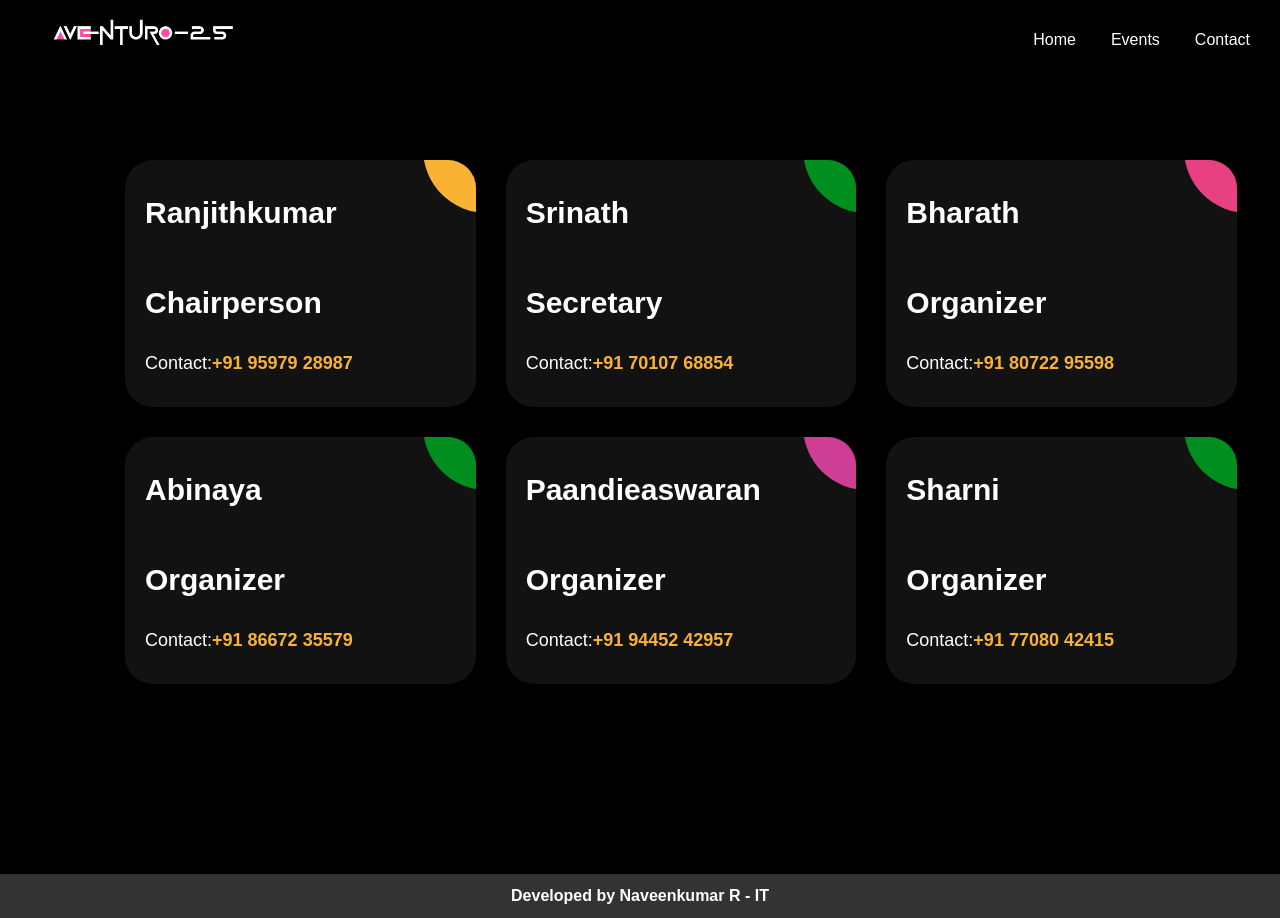
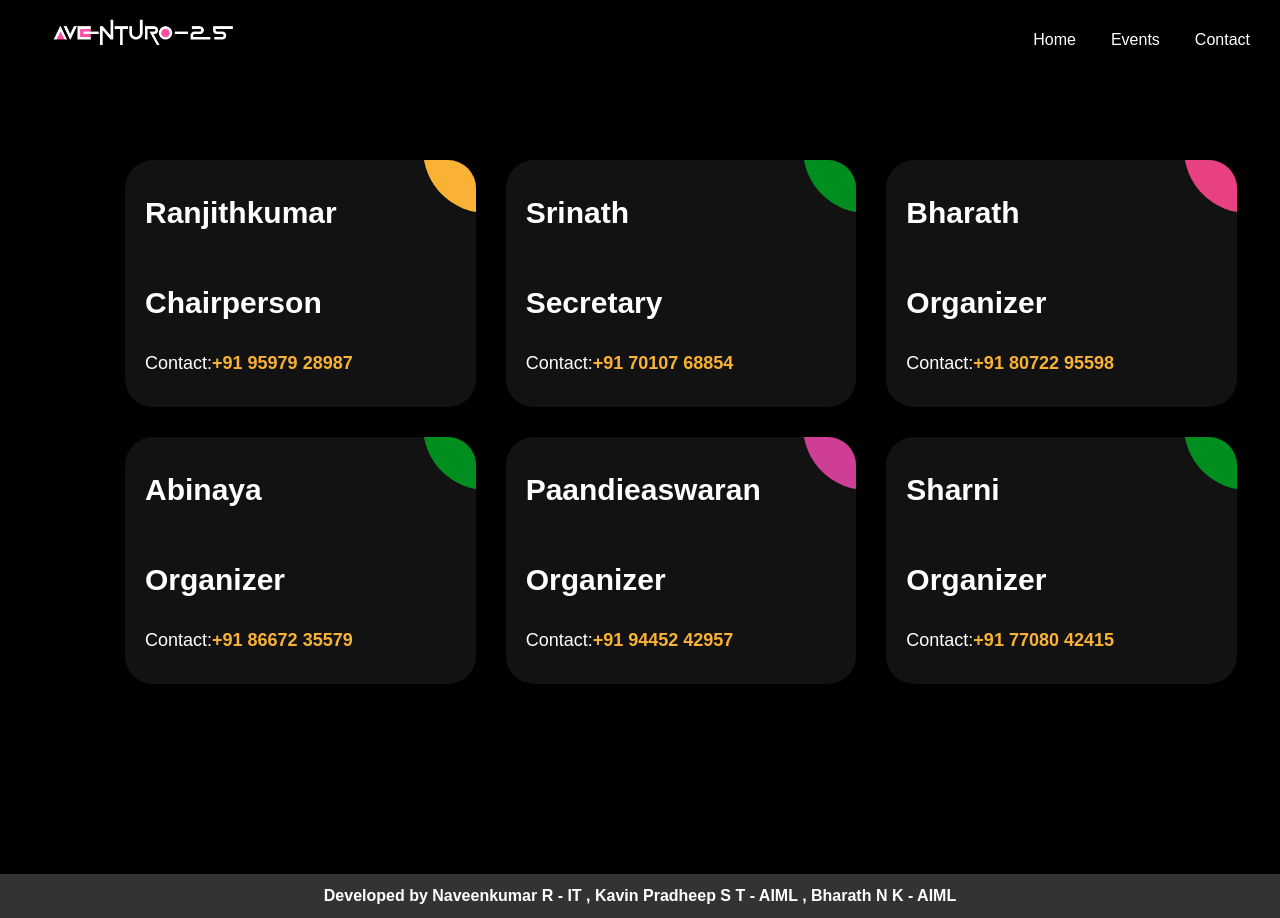
Before and after one commit to NKBharath/ISTE-AVENTURO-25, a React (Vite) app: page /contact in a window 1280 px wide. Built offline with nearby package versions, Linux system fonts and the light colour scheme.

Commit message:
2st final

```diff
--- a/src/components/contact/Contact.jsx
+++ b/src/components/contact/Contact.jsx
@@ -76,7 +76,7 @@ const Contact = () => {
           </div>
         </div>
       </div>
-      <footer>Developed by Naveenkumar R - IT</footer>
+      <footer>Developed by Naveenkumar R - IT , Kavin Pradheep S T - AIML , Bharath N K - AIML</footer>
     </>
   );
 };
```
